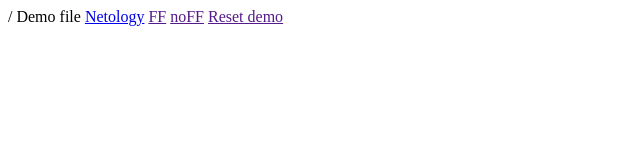
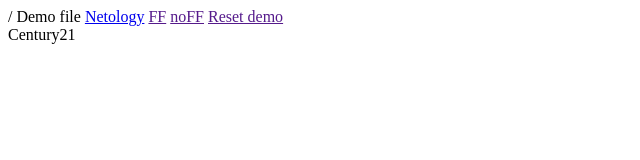
Before and after one commit to TamaraBaranova87/remote-demo, a plain HTML site: page index.html in a window 1280 px wide. Shown: the full height of the page, 0-640 px from the left. Drawn offline with Linux system fonts and the light colour scheme.

Commit message:
Century21 added

```diff
--- a/index.html
+++ b/index.html
@@ -14,5 +14,6 @@
     <a href="">FF</a>
     <a href="">noFF</a>
     <a href="">Reset demo</a>
+    <footer>Century21</footer>
 </body>
 </html>
```
